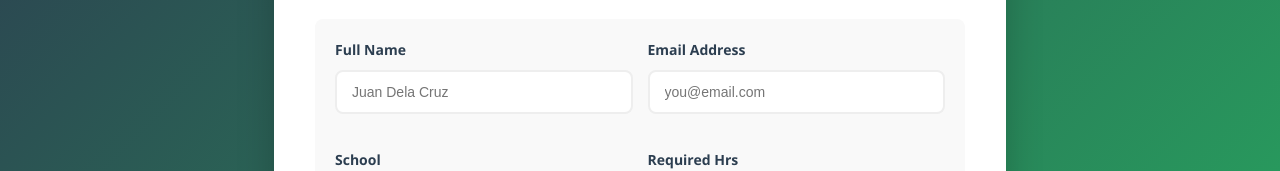
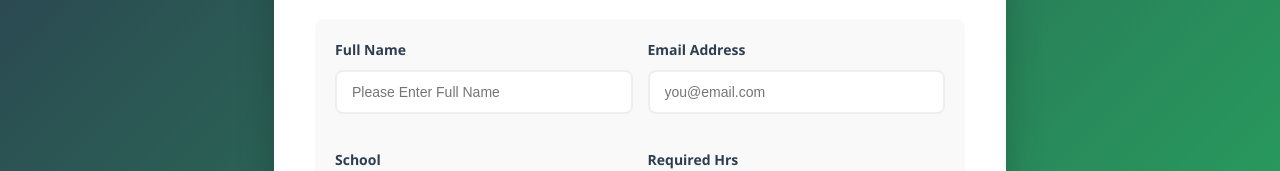
Before and after one commit to camiloperezII/ojt_trackerversion1, a React (Vite) app in the folder ojt-tracker-react/: page /register in a window 1280 px wide. Shown: the part 224-395 px from the top of the page. Built offline with nearby package versions, Linux system fonts and the light colour scheme; no server answers.

Commit message:
changed typo
the required typo has a different name

```diff
--- a/ojt-tracker-react/src/pages/Dashboard.jsx
+++ b/ojt-tracker-react/src/pages/Dashboard.jsx
@@ -58,7 +58,7 @@ export default function Dashboard() {
   const [timeOut, setTimeOut] = useState('')
   const [task, setTask] = useState('')
 
-  const requiredHours = profile?.total_required || 600
+  const requiredHours = profile?.total_hours_required || 600
 
   useEffect(() => {
     fetchUserAndData()
--- a/ojt-tracker-react/src/pages/Register.jsx
+++ b/ojt-tracker-react/src/pages/Register.jsx
@@ -57,7 +57,7 @@ const [formData, setFormData] = useState({
             email: formData.email.trim().toLowerCase(),
             full_name: formData.fullName.trim(),
             school: normalizeSchoolName(formData.school),
-            total_required: parseInt(formData.totalRequired) || 600,
+            total_hours_required: parseInt(formData.totalRequired) || 600,
             role: 'user'
           }])
 
@@ -94,7 +94,7 @@ const [formData, setFormData] = useState({
           {/* Row 1 */}
           <div className="input-group">
             <label>Full Name</label>
-            <input type="text" required placeholder="Juan Dela Cruz" onChange={(e) => setFormData({...formData, fullName: e.target.value})} />
+            <input type="text" required placeholder="Please Enter Full Name" onChange={(e) => setFormData({...formData, fullName: e.target.value})} />
           </div>
           <div className="input-group">
             <label>Email Address</label>
```
